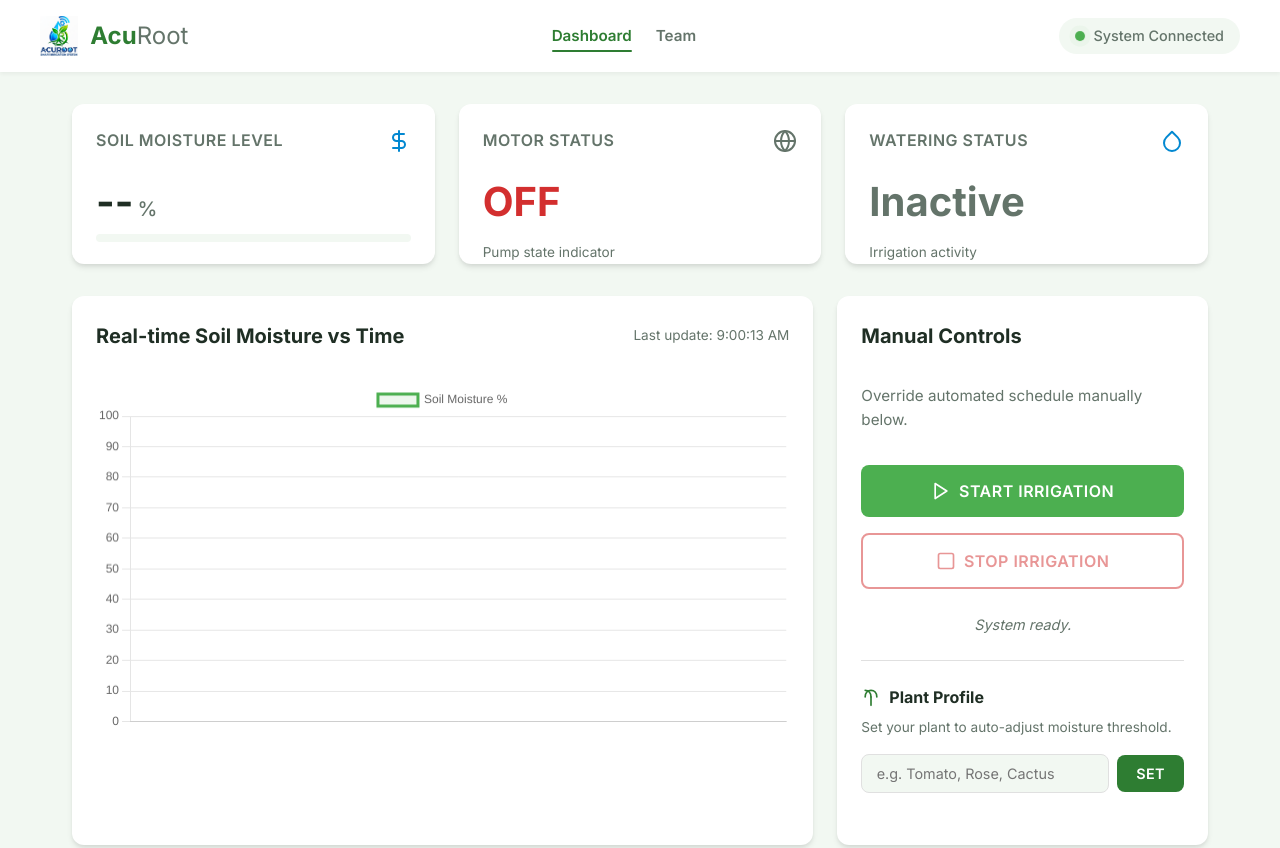
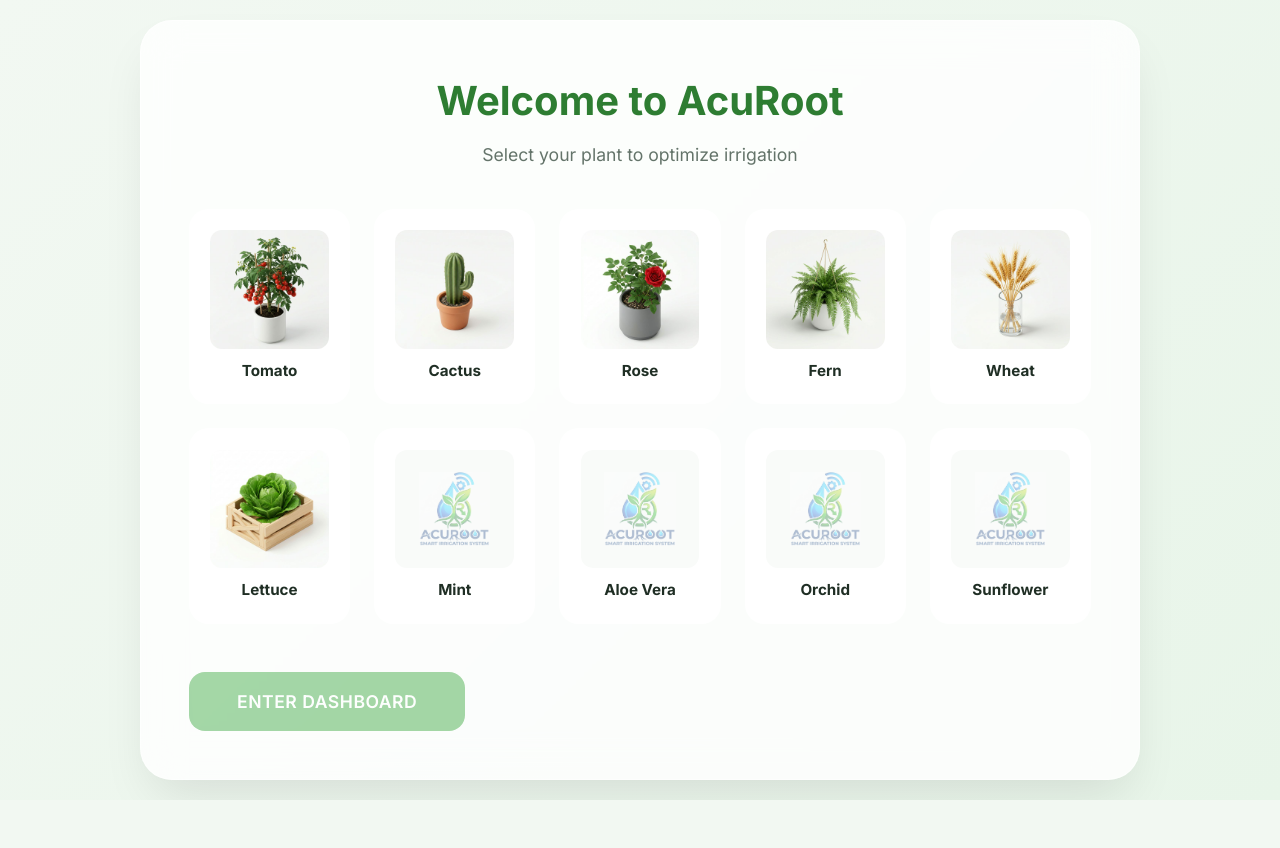
Before and after one commit to YashBawari18/Smart-Irrigation-Dashboard, a plain HTML site: page index.html in a window 1280 px wide. Shown: the top 848 px of the page. After the commit the page ends 800 px from the top, so only its background shows below. Drawn offline with nearby package versions, Linux system fonts and the light colour scheme; no server answers.

Commit message:
UI Redesign: Implemented Plant-First entry flow with AI-generated images and view transitions

```diff
--- a/index.html
+++ b/index.html
@@ -25,6 +25,7 @@
             <nav class="nav-menu">
                 <a href="index.html" class="nav-link active">Dashboard</a>
                 <a href="team.html" class="nav-link">Team</a>
+                <button id="btn-change-plant" class="nav-btn-link" style="display:none;">Change Plant</button>
             </nav>
             <div class="system-status">
                 <div class="status-indicator"></div>
@@ -33,6 +34,89 @@
         </div>
     </header>
 
+    <!-- Plant Selection View (Initially Visible) -->
+    <section id="selection-view" class="selection-overlay">
+        <div class="selection-container">
+            <div class="selection-header">
+                <h2>Welcome to AcuRoot</h2>
+                <p>Select your plant to optimize irrigation</p>
+            </div>
+
+            <div class="plant-grid" id="plant-selection-grid">
+                <!-- Plants will be injected here via JS for better management,
+                     but we'll define the structure -->
+                <div class="plant-card" data-plant="tomato">
+                    <div class="plant-card-img">
+                        <img src="image/plants/tomato.png" alt="Tomato">
+                    </div>
+                    <span>Tomato</span>
+                </div>
+                <div class="plant-card" data-plant="cactus">
+                    <div class="plant-card-img">
+                        <img src="image/plants/cactus.png" alt="Cactus">
+                    </div>
+                    <span>Cactus</span>
+                </div>
+                <div class="plant-card" data-plant="rose">
+                    <div class="plant-card-img">
+                        <img src="image/plants/rose.png" alt="Rose">
+                    </div>
+                    <span>Rose</span>
+                </div>
+                <div class="plant-card" data-plant="fern">
+                    <div class="plant-card-img">
+                        <img src="image/plants/fern.png" alt="Fern">
+                    </div>
+                    <span>Fern</span>
+                </div>
+                <div class="plant-card" data-plant="wheat">
+                    <div class="plant-card-img">
+                        <img src="image/plants/wheat.png" alt="Wheat">
+                    </div>
+                    <span>Wheat</span>
+                </div>
+                <div class="plant-card" data-plant="lettuce">
+                    <div class="plant-card-img">
+                        <img src="image/plants/lettuce.png" alt="Lettuce">
+                    </div>
+                    <span>Lettuce</span>
+                </div>
+                <div class="plant-card" data-plant="mint">
+                    <div class="plant-card-img">
+                        <img src="image/logo.png" alt="Mint" class="placeholder-img">
+                    </div>
+                    <span>Mint</span>
+                </div>
+                <div class="plant-card" data-plant="aloe vera">
+                    <div class="plant-card-img">
+                        <img src="image/logo.png" alt="Aloe Vera" class="placeholder-img">
+                    </div>
+                    <span>Aloe Vera</span>
+                </div>
+                <div class="plant-card" data-plant="orchid">
+                    <div class="plant-card-img">
+                        <img src="image/logo.png" alt="Orchid" class="placeholder-img">
+                    </div>
+                    <span>Orchid</span>
+                </div>
+                <div class="plant-card" data-plant="sunflower">
+                    <div class="plant-card-img">
+                        <img src="image/logo.png" alt="Sunflower" class="placeholder-img">
+                    </div>
+                    <span>Sunflower</span>
+                </div>
+            </div>
+
+            <div class="selection-footer">
+                <button id="btn-enter-dashboard" class="btn btn-primary btn-large" disabled>
+                    Enter Dashboard
+                </button>
+            </div>
+        </div>
+    </section>
+
+    <!-- Main Dashboard View (Initially Hidden) -->
+    <div id="dashboard-view" style="display:none;">
         <main class="dashboard-container">
             <!-- Dashboard Overview Cards -->
             <section class="cards-grid">
@@ -127,8 +211,8 @@
                         System ready.
                     </div>
 
-                <!-- Plant Profile Section -->
-                <div class="plant-profile-section">
+                    <!-- Plant Profile Section (Minimized in Dashboard) -->
+                    <div class="plant-profile-section dashboard-plant-profile">
                         <div class="plant-profile-header">
                             <svg xmlns="http://www.w3.org/2000/svg" viewBox="0 0 24 24" fill="none" stroke="currentColor"
                                 stroke-width="2" stroke-linecap="round" stroke-linejoin="round" class="plant-icon">
@@ -136,51 +220,23 @@
                                 <path d="M5 12C5 7 8 4 12 4s7 3 7 8" />
                                 <path d="M12 12C12 7 9 4 5 4" />
                             </svg>
-                        <h3>Plant Profile</h3>
+                            <h3>Active Profile</h3>
                         </div>
-                    <p class="plant-desc">Set your plant to auto-adjust moisture threshold.</p>
-                    <div class="plant-input-row">
-                        <input
-                            type="text"
-                            id="plant-input"
-                            list="plant-list"
-                            placeholder="e.g. Tomato, Rose, Cactus"
-                            class="plant-input"
-                            autocomplete="off"
-                        />
-                        <datalist id="plant-list">
-                            <option value="Tomato">
-                            <option value="Cactus">
-                            <option value="Rose">
-                            <option value="Fern">
-                            <option value="Wheat">
-                            <option value="Lettuce">
-                            <option value="Mint">
-                            <option value="Aloe Vera">
-                            <option value="Orchid">
-                            <option value="Sunflower">
-                        </datalist>
-                        <button id="btn-set-plant" class="btn btn-plant">Set</button>
-                    </div>
-                    <div class="plant-info" id="plant-info" style="display:none;">
+                        <div class="plant-info" id="plant-info">
                             <div class="plant-info-row">
                                 <span class="plant-info-label">🌿 Plant</span>
                                 <span class="plant-info-value" id="plant-name-display">--</span>
                             </div>
                             <div class="plant-info-row">
-                            <span class="plant-info-label">💧 Threshold</span>
-                            <span class="plant-info-value" id="plant-threshold-display">--%</span>
-                        </div>
-                        <div class="plant-info-row">
-                            <span class="plant-info-label">📊 Ideal Range</span>
+                                <span class="plant-info-label">💧 Range</span>
                                 <span class="plant-info-value" id="plant-range-display">--</span>
                             </div>
                         </div>
-                    <div class="plant-feedback" id="plant-feedback"></div>
                     </div>
                 </section>
             </div>
         </main>
+    </div>
 
     <footer class="main-footer">
         <div class="footer-creator">Created by <a href="https://my-portfolio-yjfu.vercel.app/" target="_blank"><span class="creator-blinker"></span>Yash Sunder Bawari</a></div>
--- a/script.js
+++ b/script.js
@@ -36,9 +36,10 @@ const plantThresholds = {
 // -------- System State --------
 let isMotorOn = false;
 let currentMoisture = 0;
-let currentThreshold = 30; // default, will update from Firebase
+let currentThreshold = 30;
 let chartInstance = null;
 const maxDataPoints = 15;
+let selectedPlantKey = null; // Track selection in overlay
 
 
 // -------- DOM Elements --------
@@ -54,28 +55,85 @@ const btnStart       = document.getElementById('btn-start');
 const btnStop        = document.getElementById('btn-stop');
 const controlFeedback = document.getElementById('control-feedback');
 
-// Plant Profile Elements
-const plantInput          = document.getElementById('plant-input');
-const btnSetPlant         = document.getElementById('btn-set-plant');
-const plantInfo           = document.getElementById('plant-info');
+// Selection View Elements
+const selectionView       = document.getElementById('selection-view');
+const dashboardView       = document.getElementById('dashboard-view');
+const plantCards          = document.querySelectorAll('.plant-card');
+const btnEnterDashboard   = document.getElementById('btn-enter-dashboard');
+const btnChangePlant      = document.getElementById('btn-change-plant');
+
+// Dashboard Info Display
 const plantNameDisplay    = document.getElementById('plant-name-display');
-const plantThreshDisplay  = document.getElementById('plant-threshold-display');
 const plantRangeDisplay   = document.getElementById('plant-range-display');
-const plantFeedback       = document.getElementById('plant-feedback');
 
 
 // -------- Initialization --------
 document.addEventListener('DOMContentLoaded', () => {
     initChart();
     updateTimestamp();
+    setupViewLogic();
     listenToFirebase();
-    setupPlantControls();
 });
+
+
+// -------- View & Selection Logic --------
+function setupViewLogic() {
+    // 1. Plant Card Selection
+    plantCards.forEach(card => {
+        card.addEventListener('click', () => {
+            // Remove active from others
+            plantCards.forEach(c => c.classList.remove('active'));
+            // Set active
+            card.classList.add('active');
+            selectedPlantKey = card.dataset.plant;
+            btnEnterDashboard.disabled = false;
+        });
+    });
+
+    // 2. Enter Dashboard Button
+    btnEnterDashboard.addEventListener('click', () => {
+        if (!selectedPlantKey) return;
+
+        const plant = plantThresholds[selectedPlantKey];
+        if (plant) {
+            // Write to Firebase
+            set(ref(db, "irrigation/threshold"), plant.threshold);
+            set(ref(db, "irrigation/stopThreshold"), plant.stopAt);
+            set(ref(db, "irrigation/plant"), plant.display);
+
+            // UI Transition
+            showDashboard();
+        }
+    });
+
+    // 3. Change Plant Button (Dashboard Nav)
+    btnChangePlant.addEventListener('click', () => {
+        showSelection();
+    });
+}
+
+function showDashboard() {
+    selectionView.classList.add('hidden');
+    setTimeout(() => {
+        selectionView.style.display = 'none';
+        dashboardView.style.display = 'block';
+        btnChangePlant.style.display = 'block';
+        // Trigger resize for chart
+        if (chartInstance) chartInstance.resize();
+    }, 500);
+}
+
+function showSelection() {
+    selectionView.style.display = 'flex';
+    setTimeout(() => {
+        selectionView.classList.remove('hidden');
+    }, 10);
+}
 
 
 // -------- Listen to Firebase --------
 function listenToFirebase() {
-
+    // Data Listeners
     const moistureRef = ref(db, "irrigation/moisture");
     onValue(moistureRef, (snapshot) => {
         currentMoisture = Number(snapshot.val()) || 0;
@@ -91,7 +149,6 @@ function listenToFirebase() {
         updateUI();
     });
 
-    // Listen to threshold from Firebase (updated by plant selector)
     const thresholdRef = ref(db, "irrigation/threshold");
     onValue(thresholdRef, (snapshot) => {
         const val = snapshot.val();
@@ -101,17 +158,24 @@ function listenToFirebase() {
         updateUI();
     });
 
-    // Restore plant info if previously saved in Firebase
+    // PERSISTENCE: Check if a plant is already active in Firebase
     const plantRef = ref(db, "irrigation/plant");
     onValue(plantRef, (snapshot) => {
         const savedPlant = snapshot.val();
         if (savedPlant) {
             const key = savedPlant.toLowerCase();
             if (plantThresholds[key]) {
-                showPlantInfo(plantThresholds[key]);
+                const plant = plantThresholds[key];
+                plantNameDisplay.textContent = plant.display;
+                plantRangeDisplay.textContent = plant.range;
+
+                // If we are currently on the selection screen, jump to dashboard
+                if (selectionView.style.display !== 'none' && !selectionView.classList.contains('hidden')) {
+                    showDashboard();
+                }
             }
         }
-    });
+    }, { onlyOnce: true }); // Only skip once on load
 }
 
 
@@ -123,57 +187,6 @@ btnStart.addEventListener('click', () => {
 btnStop.addEventListener('click', () => {
     set(ref(db, "irrigation/motor"), "Off");
 });
-
-
-// -------- Plant Profile Controls --------
-function setupPlantControls() {
-    btnSetPlant.addEventListener('click', () => {
-        const entered = plantInput.value.trim();
-        if (!entered) {
-            showPlantFeedback("Please enter a plant name.", "error");
-            return;
-        }
-
-        const key = entered.toLowerCase();
-        const plant = plantThresholds[key];
-
-        if (!plant) {
-            showPlantFeedback(`"${entered}" not found. Try: Tomato, Rose, Cactus, Fern…`, "error");
-            plantInfo.style.display = "none";
-            return;
-        }
-
-        // Write thresholds and plant name to Firebase
-        set(ref(db, "irrigation/threshold"), plant.threshold);
-        set(ref(db, "irrigation/stopThreshold"), plant.stopAt);
-        set(ref(db, "irrigation/plant"), plant.display);
-
-        showPlantInfo(plant);
-        showPlantFeedback(`✅ ${plant.display} profile applied! Auto-pump: ${plant.threshold}% to ${plant.stopAt}%.`, "success");
-    });
-
-    // Allow pressing Enter in the input
-    plantInput.addEventListener('keydown', (e) => {
-        if (e.key === 'Enter') btnSetPlant.click();
-    });
-}
-
-function showPlantInfo(plant) {
-    plantNameDisplay.textContent   = plant.display;
-    plantThreshDisplay.textContent = plant.threshold + "%";
-    plantRangeDisplay.textContent  = plant.range;
-    plantInfo.style.display        = "block";
-}
-
-function showPlantFeedback(msg, type) {
-    plantFeedback.textContent  = msg;
-    plantFeedback.className    = `plant-feedback plant-feedback-${type}`;
-    // Clear after 4 seconds
-    setTimeout(() => {
-        plantFeedback.textContent = "";
-        plantFeedback.className   = "plant-feedback";
-    }, 4000);
-}
 
 
 // -------- UI Updates --------
--- a/style.css
+++ b/style.css
@@ -799,132 +799,184 @@ body {
     .section-title { font-size: 3.5rem; }
 }
 
-/* -------- Plant Profile Section -------- */
-.plant-profile-section {
-    margin-top: 1.5rem;
-    padding-top: 1.5rem;
-    border-top: 1px solid var(--border-color);
+/* -------- Plant Selection Overlay -------- */
+.selection-overlay {
+    position: fixed;
+    top: 0;
+    left: 0;
+    width: 100%;
+    height: 100%;
+    background: linear-gradient(135deg, #f2f8f2 0%, #e8f5e9 100%);
+    z-index: 2000;
+    display: flex;
+    align-items: center;
+    justify-content: center;
+    padding: 2rem;
+    transition: opacity 0.5s ease, visibility 0.5s;
+    overflow-y: auto;
 }
 
-.plant-profile-header {
+.selection-overlay.hidden {
+    opacity: 0;
+    visibility: hidden;
+    pointer-events: none;
+}
+
+.selection-container {
+    background: rgba(255, 255, 255, 0.8);
+    backdrop-filter: blur(20px);
+    -webkit-backdrop-filter: blur(20px);
+    border: 1px solid rgba(255, 255, 255, 0.5);
+    border-radius: 32px;
+    padding: 3rem;
+    max-width: 1000px;
+    width: 100%;
+    box-shadow: 0 25px 50px -12px rgba(0, 0, 0, 0.1);
+    text-align: center;
+    animation: slideInUp 0.6s cubic-bezier(0.23, 1, 0.32, 1);
+}
+
+@keyframes slideInUp {
+    from { opacity: 0; transform: translateY(40px); }
+    to { opacity: 1; transform: translateY(0); }
+}
+
+.selection-header h2 {
+    font-size: 2.5rem;
+    font-weight: 800;
+    color: var(--primary-color);
+    margin-bottom: 0.5rem;
+}
+
+.selection-header p {
+    color: var(--text-muted);
+    font-size: 1.1rem;
+    margin-bottom: 2.5rem;
+}
+
+.plant-grid {
+    display: grid;
+    grid-template-columns: repeat(5, 1fr);
+    gap: 1.5rem;
+    margin-bottom: 3rem;
+}
+
+.plant-card {
+    background: white;
+    border-radius: 20px;
+    padding: 1.2rem;
+    cursor: pointer;
+    transition: all 0.3s cubic-bezier(0.4, 0, 0.2, 1);
+    border: 2px solid transparent;
+    display: flex;
+    flex-direction: column;
+    align-items: center;
+    gap: 10px;
+}
+
+.plant-card:hover {
+    transform: translateY(-8px);
+    box-shadow: 0 12px 20px rgba(0,0,0,0.08);
+    border-color: var(--primary-light);
+}
+
+.plant-card.active {
+    border-color: var(--primary-color);
+    background: #f1f8f1;
+    box-shadow: 0 0 0 4px rgba(46, 125, 50, 0.1), 0 10px 15px rgba(0,0,0,0.05);
+}
+
+.plant-card-img {
+    width: 100%;
+    aspect-ratio: 1;
+    border-radius: 12px;
+    overflow: hidden;
+    background: #f9fbf9;
     display: flex;
     align-items: center;
-    gap: 8px;
-    margin-bottom: 0.4rem;
+    justify-content: center;
 }
 
-.plant-profile-header h3 {
-    font-size: 1rem;
+.plant-card-img img {
+    width: 100%;
+    height: 100%;
+    object-fit: cover;
+    transition: transform 0.5s ease;
+}
+
+.plant-card:hover .plant-card-img img {
+    transform: scale(1.1);
+}
+
+.placeholder-img {
+    opacity: 0.3;
+    width: 60% !important;
+    height: auto !important;
+    object-fit: contain !important;
+}
+
+.plant-card span {
     font-weight: 700;
     color: var(--text-main);
+    font-size: 0.95rem;
 }
 
-.plant-icon {
-    width: 20px;
-    height: 20px;
+.selection-footer .btn-large {
+    padding: 1.2rem 3rem;
+    font-size: 1.1rem;
+    border-radius: 16px;
+    width: auto;
+    min-width: 250px;
+}
+
+/* Nav Button Link */
+.nav-btn-link {
+    background: none;
+    border: none;
+    color: var(--text-muted);
+    font-weight: 600;
+    font-size: 0.95rem;
+    cursor: pointer;
+    padding: 4px 0;
+    transition: color 0.2s;
+    font-family: inherit;
+}
+
+.nav-btn-link:hover {
     color: var(--primary-color);
 }
 
-.plant-desc {
-    font-size: 0.85rem;
-    color: var(--text-muted);
-    margin-bottom: 1rem;
+/* Dashboard Specific UI Tweaks */
+.dashboard-plant-profile {
+    margin-top: 2rem;
+    padding: 1.2rem;
+    background: #f1f8f1;
+    border-radius: 16px;
+    border: 1px solid rgba(46, 125, 50, 0.1);
 }
 
-.plant-input-row {
-    display: flex;
-    gap: 8px;
-    align-items: center;
+.dashboard-plant-profile .plant-info {
+    background: white;
+    margin-top: 0.8rem;
 }
 
-.plant-input {
-    flex: 1;
-    padding: 0.6rem 0.9rem;
-    border: 1.5px solid var(--border-color);
-    border-radius: 8px;
-    font-size: 0.9rem;
-    font-family: 'Inter', sans-serif;
-    color: var(--text-main);
-    background: var(--bg-color);
-    outline: none;
-    transition: border-color 0.2s ease, box-shadow 0.2s ease;
+/* Responsive adjustments */
+@media (max-width: 900px) {
+    .plant-grid {
+        grid-template-columns: repeat(3, 1fr);
+    }
 }
 
-.plant-input:focus {
-    border-color: var(--primary-light);
-    box-shadow: 0 0 0 3px rgba(76, 175, 80, 0.15);
-}
-
-.btn-plant {
-    padding: 0.6rem 1.2rem;
-    background-color: var(--primary-color);
-    color: white;
-    border: none;
-    border-radius: 8px;
-    font-size: 0.9rem;
-    font-weight: 600;
-    cursor: pointer;
-    transition: background-color 0.2s ease, transform 0.1s ease;
-    width: auto;
-    letter-spacing: 0.3px;
-}
-
-.btn-plant:hover {
-    background-color: var(--primary-hover);
-    transform: translateY(-1px);
-}
-
-.btn-plant:active {
-    transform: translateY(0);
-}
-
-.plant-info {
-    margin-top: 1rem;
-    background: var(--bg-color);
-    border-radius: 8px;
-    padding: 0.8rem 1rem;
-    border: 1px solid var(--border-color);
-}
-
-.plant-info-row {
-    display: flex;
-    justify-content: space-between;
-    align-items: center;
-    padding: 0.35rem 0;
-    font-size: 0.88rem;
-}
-
-.plant-info-row:not(:last-child) {
-    border-bottom: 1px solid var(--border-color);
-}
-
-.plant-info-label {
-    color: var(--text-muted);
-    font-weight: 500;
-}
-
-.plant-info-value {
-    font-weight: 700;
-    color: var(--primary-color);
-}
-
-.plant-feedback {
-    margin-top: 0.6rem;
-    font-size: 0.82rem;
-    min-height: 1.2rem;
-    border-radius: 6px;
-    padding: 0;
-    transition: all 0.2s ease;
-}
-
-.plant-feedback-success {
-    color: var(--primary-color);
-    font-weight: 600;
-}
-
-.plant-feedback-error {
-    color: var(--danger-color);
-    font-weight: 500;
+@media (max-width: 600px) {
+    .plant-grid {
+        grid-template-columns: repeat(2, 1fr);
+    }
+    .selection-container {
+        padding: 1.5rem;
+    }
+    .selection-header h2 {
+        font-size: 1.8rem;
+    }
 }
 
 
```
Also changed, not shown: image/plants/cactus.png (added), image/plants/fern.png (added), image/plants/lettuce.png (added), image/plants/rose.png (added), image/plants/tomato.png (added), image/plants/wheat.png (added). Lines whose indentation alone changed are shown as unchanged.
